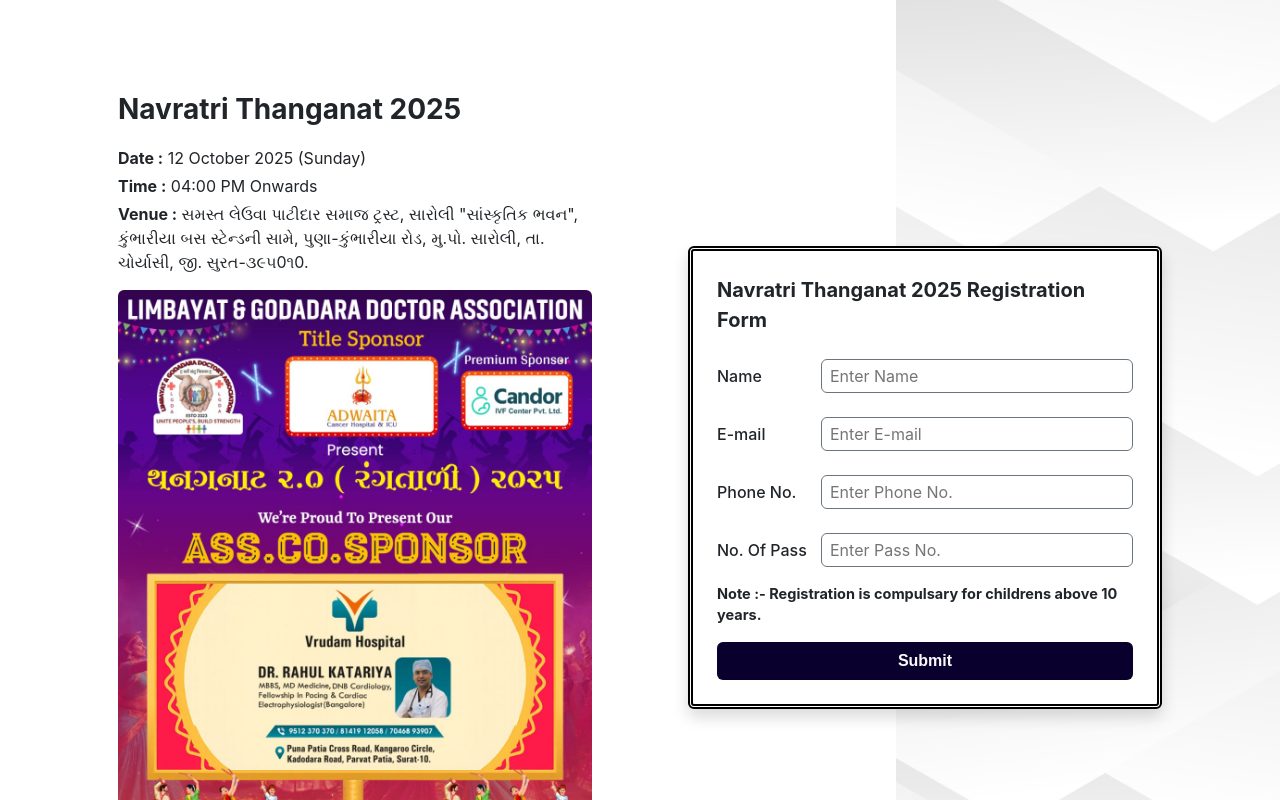
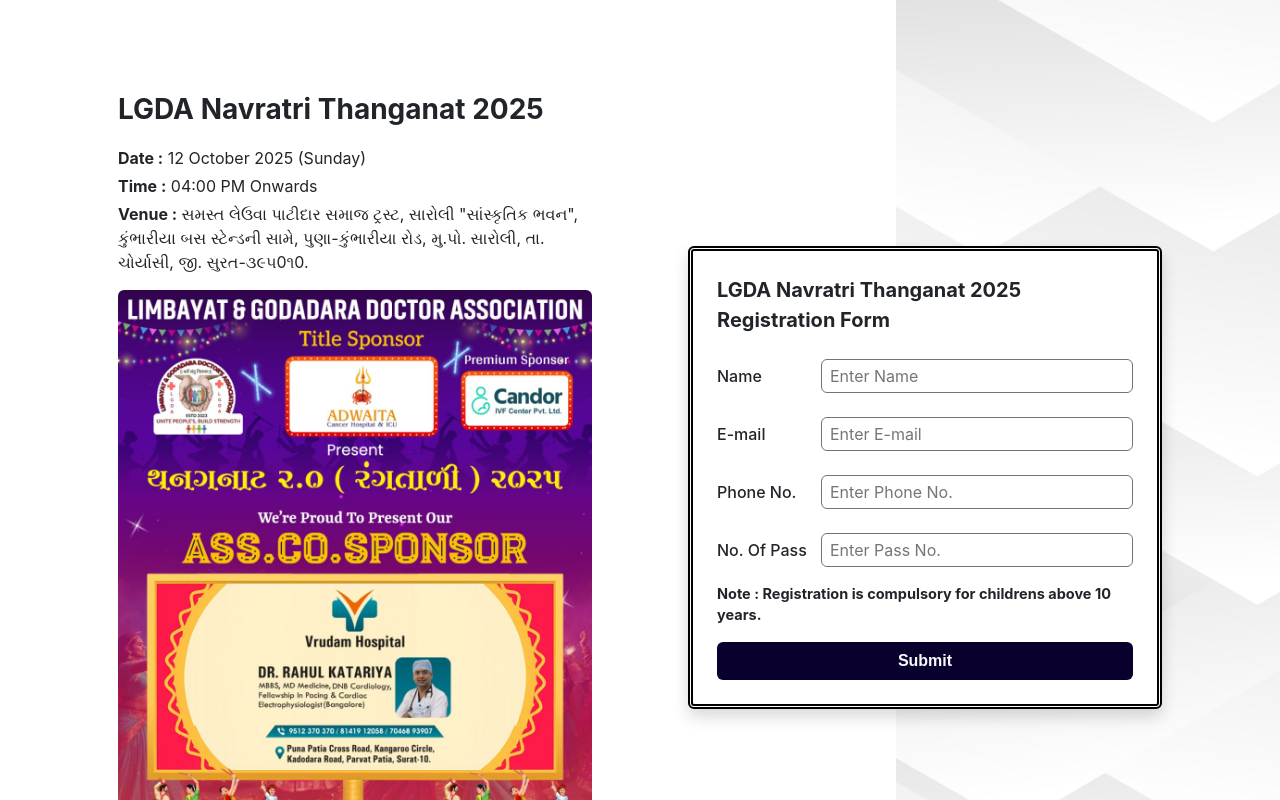
Before and after one commit to tankvaishali/thanganat, a React (Create React App) app: page /buynow in a window 1280 px wide. Shown: the top 800 px of the page. Built offline with nearby package versions, Linux system fonts and the light colour scheme.

Commit message:
tittle change for buy now page

```diff
--- a/src/Component/Buynow.jsx
+++ b/src/Component/Buynow.jsx
@@ -101,7 +101,7 @@
                         <div className="row d-flex justify-content-center align-items-center">
                             <div className="col-12 col-lg-6 p-4 p-lg-5">
                                 <div className="h-100">
-                                    <div className="title fs-3 mt-3 mb-2 fw-bold">Navratri Thanganat 2025</div>
+                                    <div className="title fs-3 mt-3 mb-2 fw-bold">LGDA Navratri Thanganat 2025</div>
                                     <div className="rounded" style={{ width: "50px", border: "3px solid var(--orange)" }}></div>
                                     <div className="my-3">
                                         <div><span className="fw-bold">Date :</span> 12 October 2025 (Sunday)</div>
@@ -116,7 +116,7 @@
                             <div className="col-12 col-lg-6 px-3 pb-4 p-lg-5">
                                 <div className="h-100">
                                     <div className="bg-white shadow p-3 p-md-4 rounded" style={{ border: "5px double black" }}>
-                                        <div className="title fs-5 fw-bold"> Navratri Thanganat 2025 Registration Form</div>
+                                        <div className="title fs-5 fw-bold"> LGDA Navratri Thanganat 2025 Registration Form</div>
                                         <div className="rounded mt-2" style={{ width: "50px", border: "3px solid var(--orange)" }}></div>
 
                                         <div className="w-100 mt-4">
@@ -144,7 +144,7 @@
                                         </div>
 
                                         <div className="text-dark fw-bold my-3" style={{ fontSize: "14.5px" }}>
-                                            Note :- Registration is compulsary for childrens above 10 years.
+                                            Note : Registration is compulsory for childrens above 10 years.
                                         </div>
 
                                         <div className="w-100">
```
